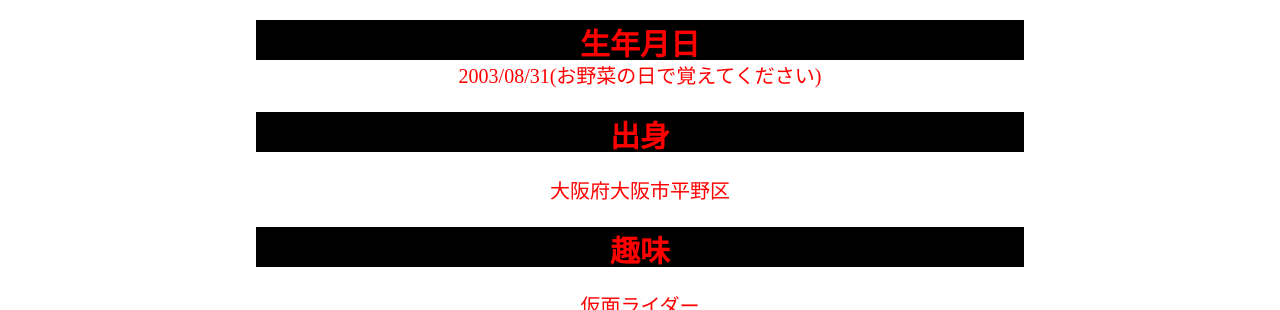
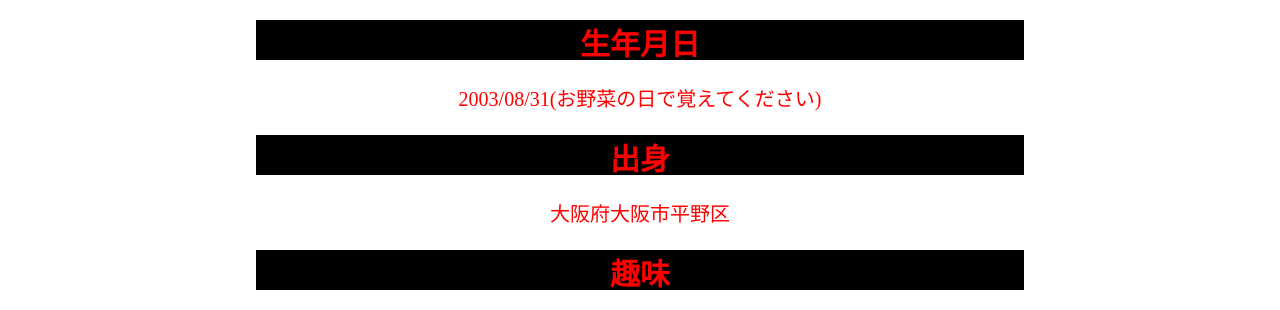
Before and after one commit to Eborudo/Zikosyoukai, a plain HTML site: page index.html in a window 1280 px wide. Shown: the part 719-1029 px from the top of the page. Drawn offline with Linux system fonts and the light colour scheme.

Commit message:
少し改変した

```diff
--- a/index.html
+++ b/index.html
@@ -30,6 +30,7 @@
           </div>
           <div class="birthday">
             <div class="header"><h2>生年月日</h2></div>
+            <p><br></p>
             <p>2003/08/31(お野菜の日で覚えてください)</p>
             <p><br></p>
           </div>
```
